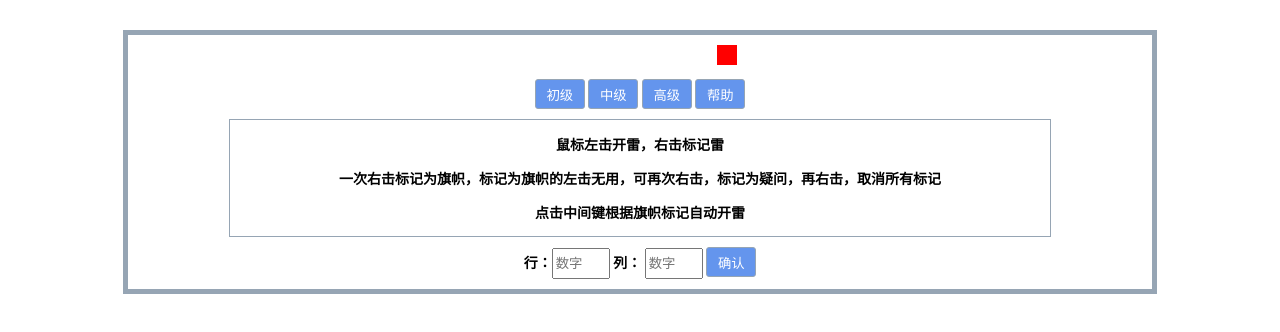
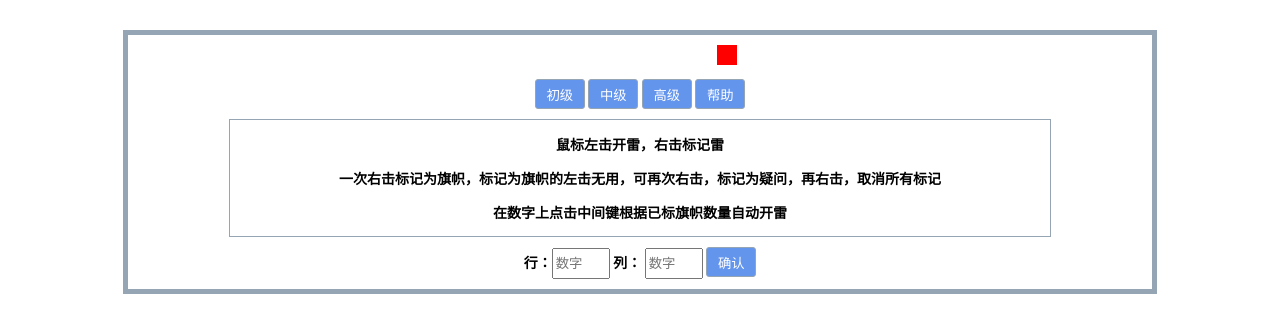
Before and after one commit to zeroreizero/mirror, a plain HTML site: page sweep/index.html in a window 1280 px wide. Both pictures are taken after a click on the button "帮助". Drawn offline with Linux system fonts and the light colour scheme.

Commit message:
Update index.html

```diff
--- a/sweep/index.html
+++ b/sweep/index.html
@@ -23,7 +23,7 @@
 			<div class="display help">
 				<p>鼠标左击开雷，右击标记雷</p>
 				<p>一次右击标记为旗帜，标记为旗帜的左击无用，可再次右击，标记为疑问，再右击，取消所有标记</p>
-				<p>点击中间键根据旗帜标记自动开雷</p>
+				<p>在数字上点击中间键根据已标旗帜数量自动开雷</p>
 			</div>
 			<div class="input">
 				行：<input type="text" class="number" value="" name="row" onkeyup="value=value.replace(/[^\d]/g,'') " ng-pattern="/[^a-zA-Z]/" placeholder="数字"> 列：
```
